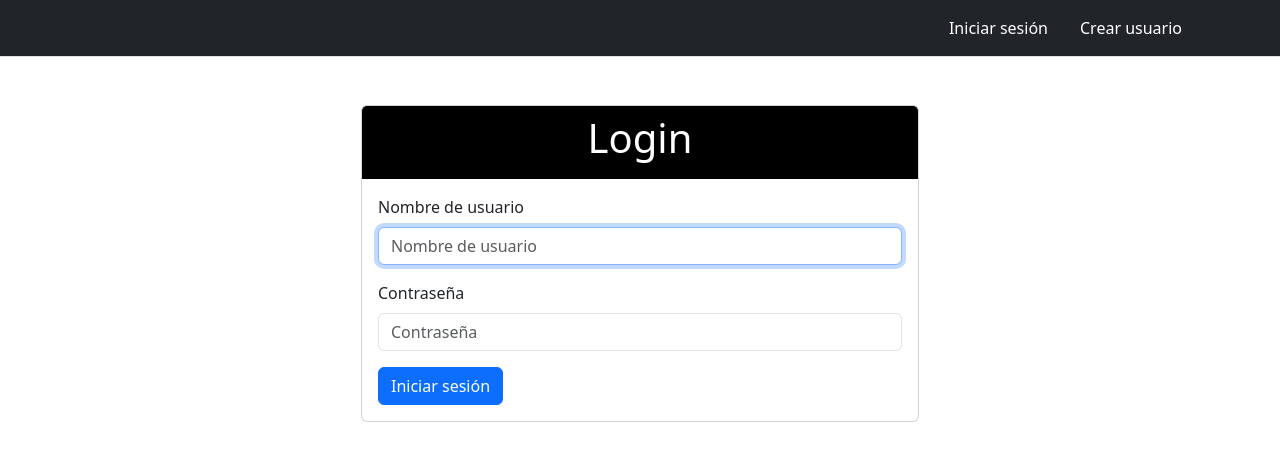
After one commit to gaos180/denuncias, a Django app: page /login/ in a window 1280 px wide. The commit adds this page. Shown: the top 461 px of the page. Run offline with Django 5.2, Linux system fonts and the light colour scheme; some libraries are stand-ins or nearby versions.

Commit message:
se ha añadido el login (hecho por bastian)

```diff
--- a/sistema_denuncias/denuncias_ciudadanas/blog/urls.py
+++ b/sistema_denuncias/denuncias_ciudadanas/blog/urls.py
@@ -18,10 +18,11 @@ Including another URLconf
 
 from django.contrib import admin
 from django.urls import path
-from website.views import publicaciones, registro_denuncia, create_report, success, mapa, registar
+from website.views import publicaciones, registro_denuncia, create_report, success, mapa, registar, login_web
 from django.contrib.auth.views import LogoutView
 
 urlpatterns = [
+    path("login/", login_web, name="login"),
     path("admin/", admin.site.urls),
     path("publicaciones/", publicaciones),
     path('create_report/', create_report),
--- /dev/null
+++ b/sistema_denuncias/denuncias_ciudadanas/website/templates/website/login_1.html
@@ -0,0 +1,15 @@
+{% extends "./mapa.html" %} {% load bootstrap5 %} {% block content %}
+<div class="container d-flex flex-wrap justify-content-center pt-5">
+  <div class="card w-50">
+    <div class="card-header bg-black text-white text-center rounded-lg">
+      <h1>Login</h1>
+    </div>
+    <div class="card-body">
+      <form method="POST">
+        {% csrf_token %} {% bootstrap_form form %}
+        <button type="submit" class="btn btn-primary">Iniciar sesión</button>
+      </form>
+    </div>
+  </div>
+</div>
+{% endblock content %}
--- a/sistema_denuncias/denuncias_ciudadanas/website/templates/website/mapa.html
+++ b/sistema_denuncias/denuncias_ciudadanas/website/templates/website/mapa.html
@@ -48,7 +48,7 @@
                 {% else %}
                 <ul class="nav">
                     <li class="nav-item">
-                        <a class="nav-link text-white">Iniciar sesión</a>
+                        <a class="nav-link text-white" href="{% url "login" %}">Iniciar sesión</a>
                     </li>
                     <li>
                         <a class="nav-link text-white" href="{% url "register" %}">Crear usuario</a>
--- a/sistema_denuncias/denuncias_ciudadanas/website/templates/website/register.html
+++ b/sistema_denuncias/denuncias_ciudadanas/website/templates/website/register.html
@@ -8,6 +8,7 @@
     {% bootstrap_css %}
 </head>
 <body>
+
     <div class="container mt-5">
         <h2>Registrar</h2>
         <form method="post">
--- a/sistema_denuncias/denuncias_ciudadanas/website/views.py
+++ b/sistema_denuncias/denuncias_ciudadanas/website/views.py
@@ -1,10 +1,11 @@
 from django.shortcuts import render, redirect
 from .models import Post, PostForm
-from django.contrib.auth import login
+from django.contrib.auth import login, authenticate
 from .forms import UserRegisterForm
 from django.contrib.auth.models import Group
 from .forms import ReportForm, RegistroDenuncia
 from django.urls import reverse
+from django.contrib.auth.forms import AuthenticationForm
 
 # Create your views here.
 def publicaciones(request):
@@ -78,7 +79,7 @@ def registar(request):
             user.groups.add(group)
 
             login(request, user)
-            return redirect('mapa')
+            return render(request, "website/mapa.html")
     else:
         form = UserRegisterForm()
     return render(request, 'website/register.html', {'form': form})
@@ -99,3 +100,19 @@ def registro_denuncia(request):
             return redirect(reverse('registro_denuncia')+'?error')
 
     return render(request, 'website/registro_denuncia.html', {'registro_denuncia':registro_denuncia})
+
+
+def login_web(request):
+    if request.method == "POST":
+        form = AuthenticationForm(data=request.POST)
+        if form.is_valid():
+            user = authenticate(
+                username=form.cleaned_data["username"],
+                password=form.cleaned_data["password"]
+            )
+            if user is not None:
+                login(request, user)
+                return render(request, "website/mapa.html")
+    else:
+        form = AuthenticationForm()
+    return render(request, 'website/login_1.html', {"form": form})
```
